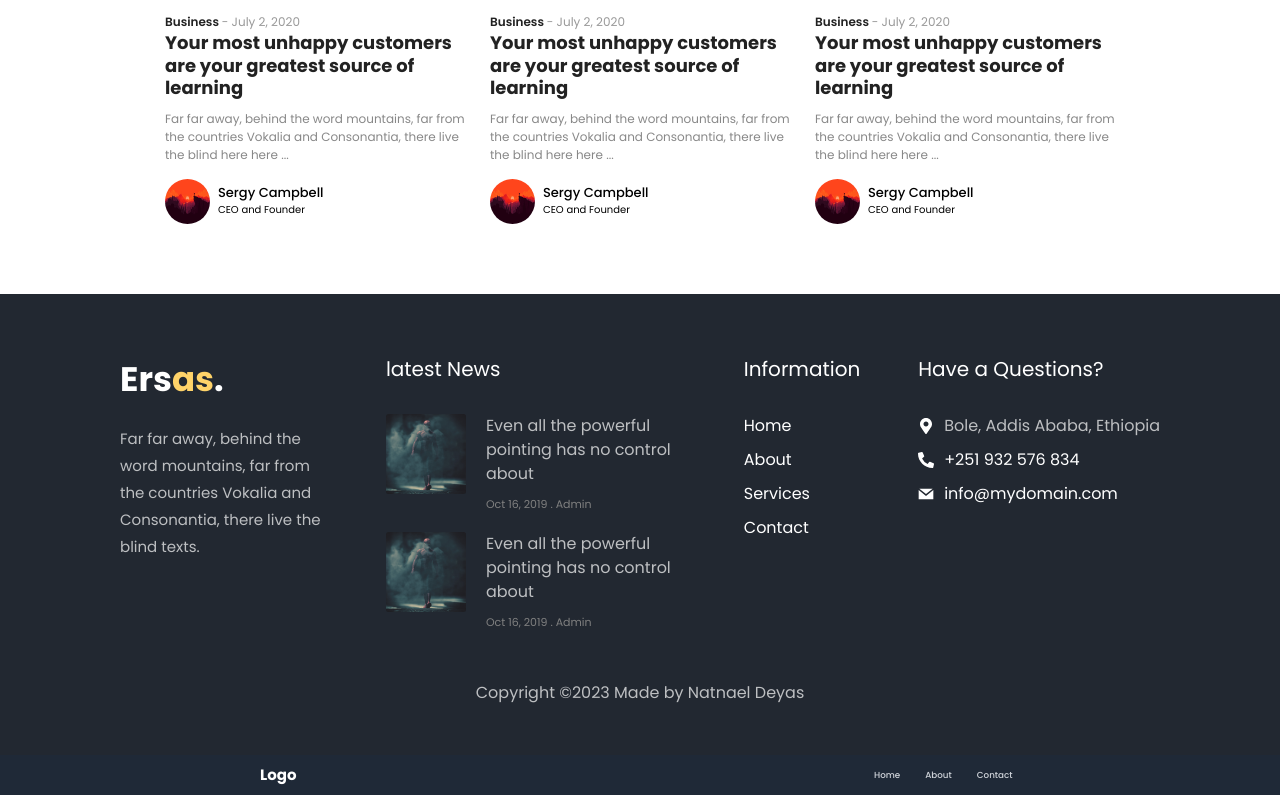
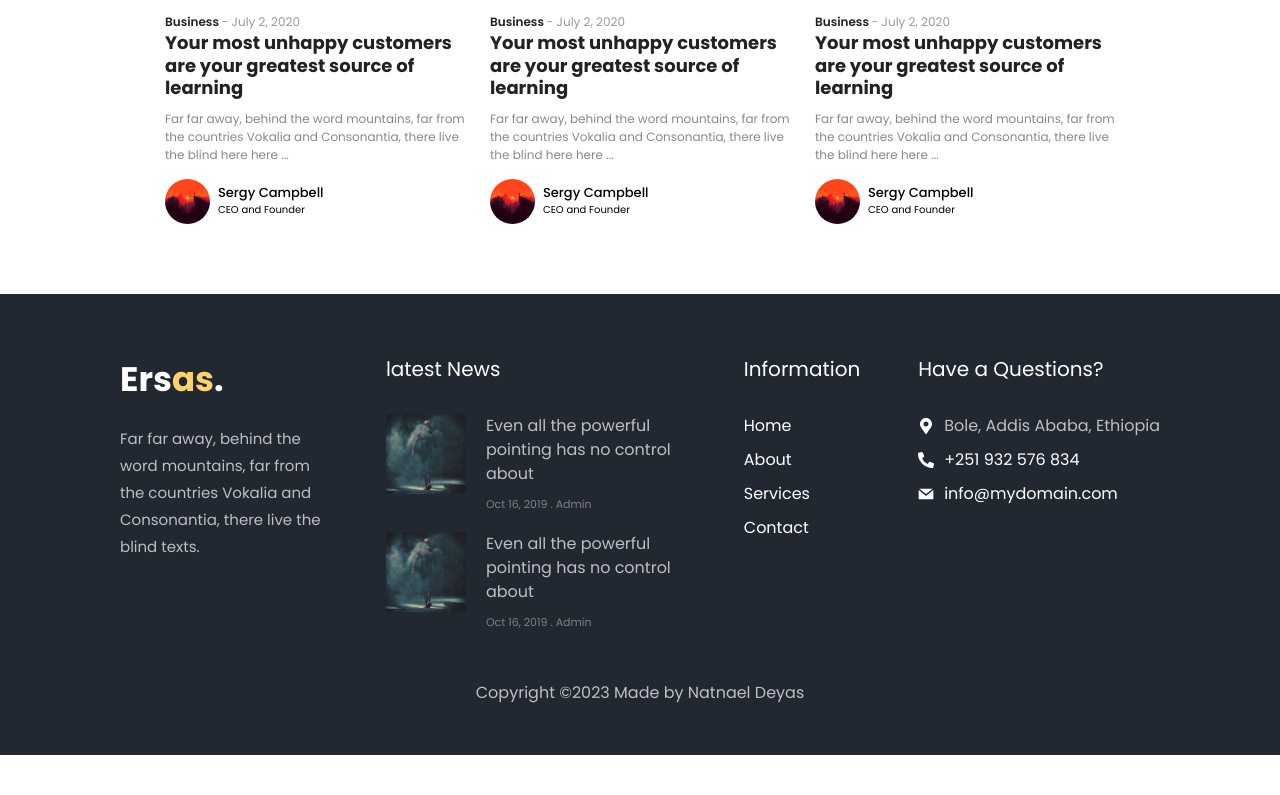
Before and after one commit to Natnael772/ersas, a React (Create React App) app in the folder client/: page / in a window 1280 px wide. Shown: the part 10010-10805 px from the top of the page. After the commit the page ends 10765 px from the top, so only its background shows below. Built offline with nearby package versions, Linux system fonts and the light colour scheme.

Commit message:
Refactoring

```diff
--- a/client/src/App.js
+++ b/client/src/App.js
@@ -37,7 +37,6 @@ function App() {
       <AllCategory />
 
       <Footer />
-      <NavT />
     </div>
   );
 }
```
